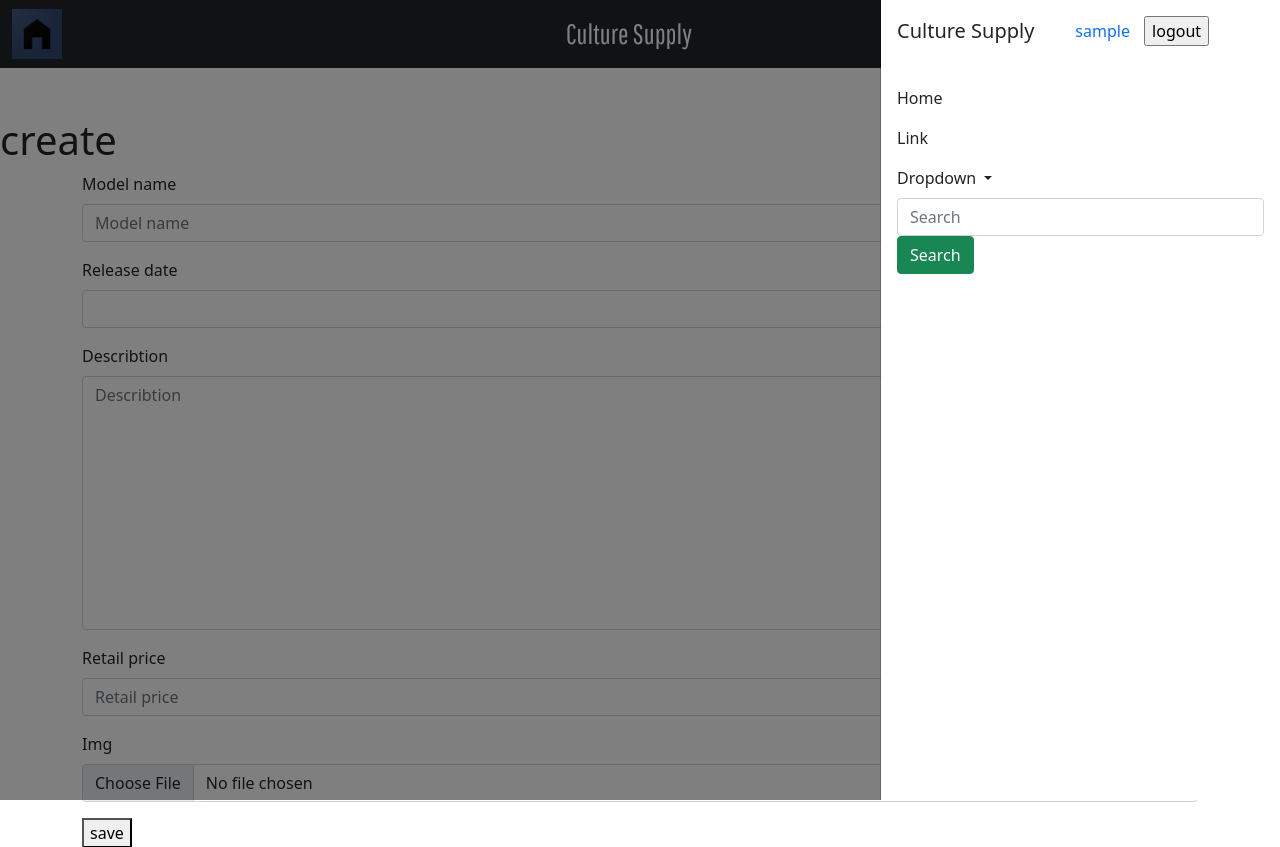
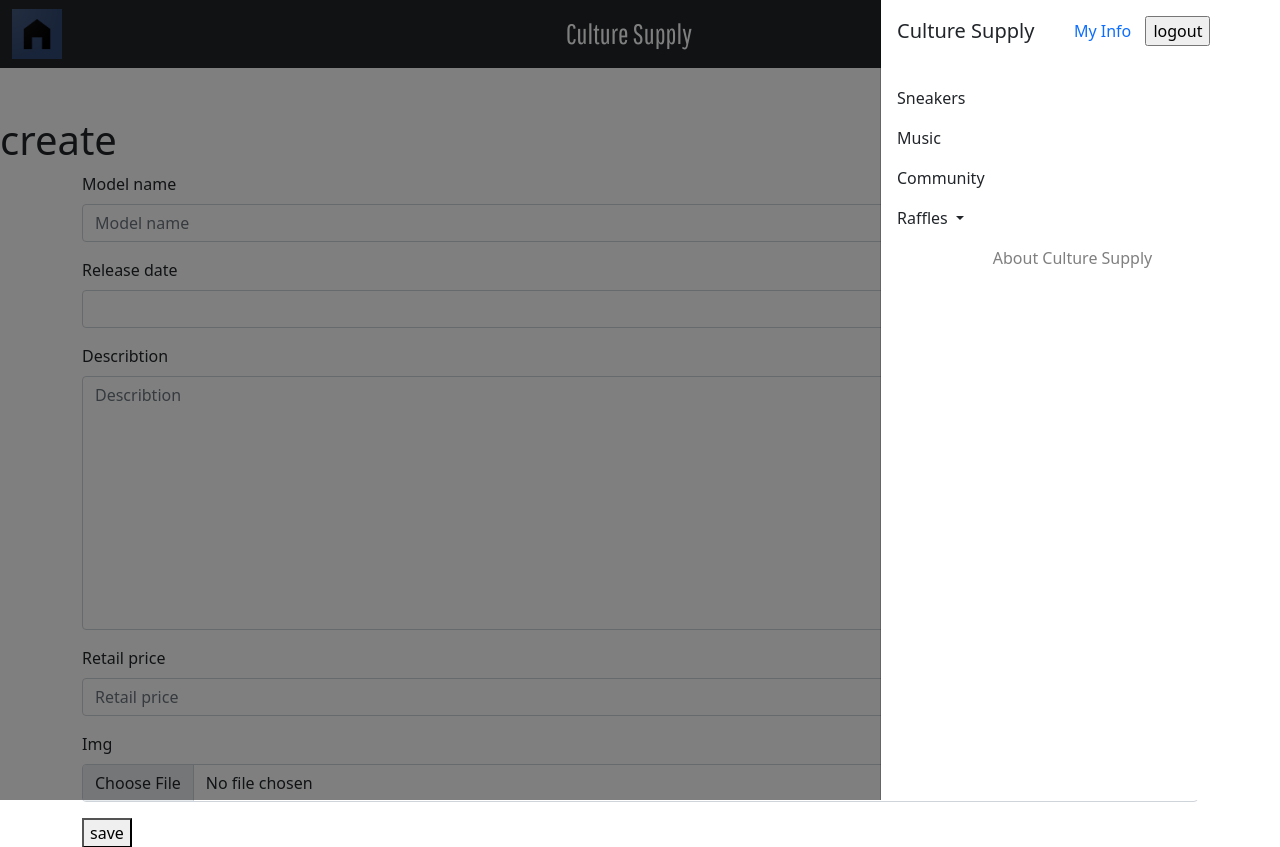
Before and after one commit to eclipse-addict/cultureSupply, a Django app: page /sneakers/create/ in a window 1280 px wide, after a click that opens the changed part. Shown: the top 847 px of the page. Run offline with Django 3.2, Linux system fonts and the light colour scheme; the visitor is signed in with stand-in values (Sample User, id 1); parts of the project's set-up code (start-up, migrations or seed data) failed here and were passed over; some libraries are stand-ins or nearby versions.

Commit message:
main banner, detail page componeent(todo)

```diff
--- a/sneakers/views.py
+++ b/sneakers/views.py
@@ -1,17 +1,30 @@
+from ast import Str
+from multiprocessing import context
 from django.shortcuts import render, redirect, get_object_or_404
 from django.contrib.auth.decorators import login_required
 from .models import Sneaker
 from .forms import SneakerForm
+from django.views.decorators.http import require_POST, require_safe, require_http_methods
 
 
 # TODO: models, forms
 
+@require_safe
 def index(request):
-    sneakers = Sneaker.objects.all()
+    sneakers = Sneaker.objects.all()[1::-1]
+    s_list = list(sneakers)
+    # Banner
+    sn1 = s_list[0]
+    sn2 = s_list[1]
+    sn3 = s_list[2]
+
     context = {
-        'sneakers': sneakers,
+        'sn1': sn1,
+        'sn2': sn2,
+        'sn3': sn3,
     }
     return render(request, 'sneakers/index.html', context=context)
+
 @login_required
 def create(request):
     if request.method == 'POST':
@@ -28,8 +41,21 @@ def create(request):
     }
     return render(request, 'sneakers/create.html', context=context)
 
-def update(request, id):
+
+@require_safe
+def detail(request, pk):
+    sneaker = get_object_or_404(Sneaker, pk=pk)
+    context = {
+        'sneaker': sneaker,
+    }
+    return render(request, 'sneakers/detail.html', context=context)
+
+@require_POST
+def delete(request, pk):
+    if request.user.is_authenticated():
+        sneaker = get_object_or_404(pk=pk)
+        sneaker.delete()
+    return redirect('sneakers:index')
+
+def update(request, pk):
     pass
-
-def detail(request, id):
-    pass
--- a/templates/_nav.html
+++ b/templates/_nav.html
@@ -10,13 +10,17 @@
     </button>
     <div class="offcanvas offcanvas-end text-bg-dark" tabindex="-1" id="offcanvasDarkNavbar" aria-labelledby="offcanvasDarkNavbarLabel">
       <div class="offcanvas-header">
-        <h5 class="offcanvas-title" id="offcanvasDarkNavbarLabel">Culture Supply</h5>
+        <h5 class="offcanvas-title" id="offcanvasDarkNavbarLabel">
+        <a href="{% url 'sneakers:index' %}" class="text-decoration-none text-dark">
+          Culture Supply
+        </a>
+        </h5>
 
         <div style="padding-left: 10px;" class="text-center ">
           {% if request.user.is_authenticated %}
           <form action="{% url 'accounts:logout' %}" method="post" >
             <a href="{% url 'accounts:userUpdate' %}" class="text-decoration-none">
-              <span style="margin-right: 10px">{{request.user}}</span>
+              <span style="margin-right: 10px">My Info</span>
             </a>
             {% csrf_token %}
             <input type="submit" value="logout" class = "loginoutBtn">
@@ -32,29 +36,31 @@
       <div class="offcanvas-body">
         <ul class="navbar-nav justify-content-end flex-grow-1 pe-3">
           <li class="nav-item">
-            <a class="nav-link active text-dark" aria-current="page" href="#">Home</a>
+            <a class="nav-link active text-dark" aria-current="page" href="{% url 'sneakers:index' %}">Sneakers</a>
           </li>
           <li class="nav-item">
-            <a class="nav-link text-dark" href="#">Link</a>
+            <a class="nav-link active text-dark" aria-current="page" href="#">Music</a>
+          </li>
+          <li class="nav-item">
+            <a class="nav-link text-dark" href="{% url 'articles:index' %}">Community</a>
           </li>
           <li class="nav-item dropdown">
             <a class="nav-link dropdown-toggle text-dark" href="#" role="button" data-bs-toggle="dropdown" aria-expanded="false">
-              Dropdown
+              Raffles
             </a>
             <ul class="dropdown-menu dropdown-menu-dark">
-              <li><a class="dropdown-item" href="#">Action</a></li>
-              <li><a class="dropdown-item" href="#">Another action</a></li>
+              <li><a class="dropdown-item" href="#">Domestic</a></li>
+              <li><a class="dropdown-item" href="#">International</a></li>
               <li>
                 <hr class="dropdown-divider">
               </li>
-              <li><a class="dropdown-item" href="#">Something else here</a></li>
+              <li><a class="dropdown-item" href="#">My Raffle History </a></li>
             </ul>
           </li>
+          <li>
+            <a class="nav-link active text-black-50 text-center" aria-current="page" href="#">About Culture Supply</a>
+          </li>
         </ul>
-        <form class="d-flex" role="search">
-          <input class="form-control me-2" type="search" placeholder="Search" aria-label="Search">
-          <button class="btn btn-success" type="submit">Search</button>
-        </form>
       </div>
     </div>
   </div>
```
Also changed, not shown: sneakers/templates/sneakers/detail.html (added, +7 -0 lines), sneakers/templates/sneakers/index.html (+50 -8 lines).
